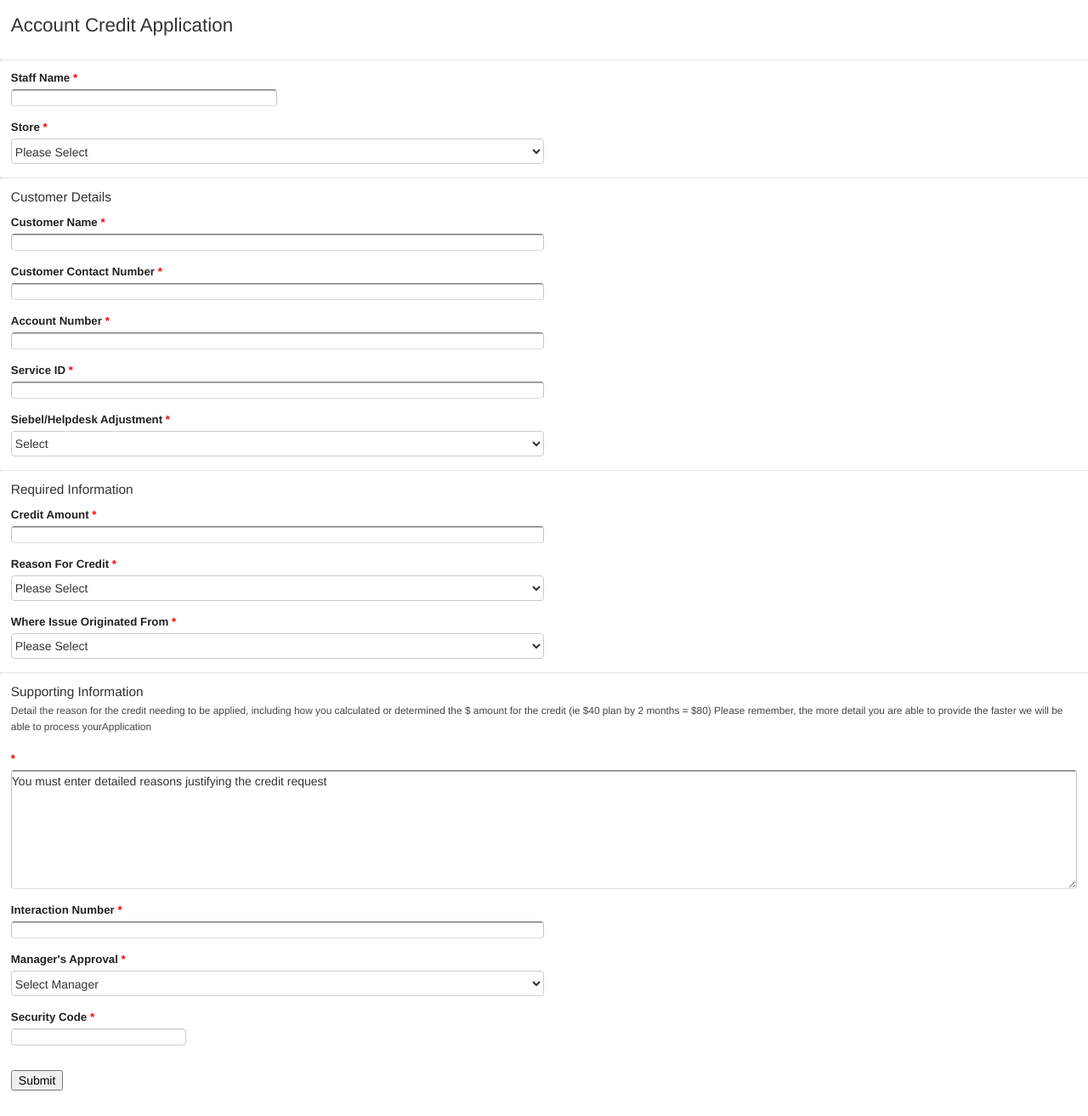
After one commit to revampitluke/artslet, a PHP site: page /forms/credit.html in a window 1280 px wide. The commit adds this page. Shown: the whole page at 85% size. Run offline with PHP 8.4, Linux system fonts and the light colour scheme.

Commit message:
credit form fixed

```diff
--- /dev/null
+++ b/forms/bigpond.html
@@ -0,0 +1 @@
+<iframe height="3108" allowTransparency="true" frameborder="0" scrolling="no" style="width:100%;border:none"  src="https://artslet.wufoo.com/embed/wdwv48n0zlzjno/"><a href="https://artslet.wufoo.com/forms/wdwv48n0zlzjno/">Fill out my Wufoo form!</a></iframe>
--- /dev/null
+++ b/forms/credit.html
@@ -0,0 +1,374 @@
+
+<!-- CSS -->
+ <link rel="stylesheet" href="../css/datepicker.css">
+        <link rel="stylesheet" href="../css/bootstrap.css">
+
+<link href="css/form.css" rel="stylesheet">
+
+<!-- JavaScript -->
+<script src="../js/wufoo.js"></script>
+<script src="../js/jquery-1.9.1.min.js"></script>
+<script src="../js/bootstrap-datepicker.js"></script>
+<script src="../scripts/date-en-AU.js"></script>
+<script src="../js/jquery.form.js"></script>
+<script type="text/javascript">
+$(document).ready(function() {
+    var options = {
+         // target element(s) to be updated with server response
+        beforeSubmit:  showRequest,
+
+		clearForm: true,        // clear all form fields after successful submit
+        resetForm: true,
+		type: 'post',
+
+        // other available options:
+        //url:       url         // override for form's 'action' attribute
+        //type:      type        // 'get' or 'post', override for form's 'method' attribute
+        //dataType:  null        // 'xml', 'script', or 'json' (expected server response type)
+        //clearForm: true        // clear all form fields after successful submit
+        //resetForm: true        // reset the form after successful submit
+
+        // $.ajax options can be used here too, for example:
+        //timeout:   3000
+    };
+
+    // bind form using 'ajaxForm'
+    $('#form18').ajaxForm(options);
+	   $("#warningError").hide();
+	   $("#successMsg").hide();
+});
+
+// pre-submit callback
+function showRequest() {
+    // formData is an array; here we use $.param to convert it to a string to display it
+    // but the form plugin does this for you automatically when it submits the data
+    //var queryString = $.param(formData);
+	var queryString = $('#Field442').val();
+	var queryString2 = $('#Field444').val();
+
+    // jqForm is a jQuery object encapsulating the form element.  To access the
+    // DOM element for the form do this:
+    // var formElement = jqForm[0];
+
+
+	if (queryString == 'Luke Dunbar'  && queryString2 == '1111') {
+
+	$("#successMsg").show();
+	$("#saveForm").hide();
+	return true;
+	}
+	if (queryString == 'Caitlin Burrill'  && queryString2 == '2222') {
+
+	$("#successMsg").show();
+	$("#saveForm").hide();
+	return true;
+	}
+	if (queryString == 'Ingres Yap'  && queryString2 == '3333') {
+
+	$("#successMsg").show();
+	$("#saveForm").hide();
+	return true;
+	}
+	if (queryString == 'Emad Wahdan'  && queryString2 == '0741') {
+
+	$("#successMsg").show();
+	$("#saveForm").hide();
+	return true;
+	}
+	if (queryString == 'Rachel Newman'  && queryString2 == '3333') {
+
+	$("#successMsg").show();
+	$("#saveForm").hide();
+	return true;
+	}
+	if (queryString == 'Chris Perkins'  && queryString2 == '4444') {
+
+	$("#successMsg").show();
+	$("#saveForm").hide();
+	return true;
+	}
+	if (queryString == 'Arash Ketabchi'  && queryString2 == '8185') {
+
+	$("#successMsg").show();
+	$("#saveForm").hide();
+	return true;
+	}
+	else {    // here we could return false to prevent the form from being submitted;
+
+	$("#warningError").show();
+
+    return false;
+	}
+}
+
+
+</script>
+<body id="public">
+
+<div id="container" class="ltr">
+
+
+<form id="form18" name="form18" class="wufoo topLabel page" accept-charset="UTF-8" autocomplete="off" enctype="multipart/form-data" method="post"
+      action="https://artslet.wufoo.eu/forms/zirtmm60gl51xz/#public">
+
+<header id="header" class="info">
+<h2>Account Credit Application</h2>
+<div></div>
+</header>
+
+<ul>
+
+<li id="foli1" class="notranslate      ">
+<label class="desc" id="title1" for="Field1">
+Staff Name
+<span id="req_1" class="req">*</span>
+</label>
+<div>
+<input id="Field1" name="Field1" type="text" class="field text small" value="" maxlength="255" tabindex="1" onkeyup=""       required />
+</div>
+</li>
+<li id="foli438" class="notranslate       ">
+<label class="desc" id="title438" for="Field438">
+Store
+<span id="req_438" class="req">*</span>
+</label>
+<div>
+<select id="Field438" name="Field438" class="field select medium"       tabindex="2" >
+<option value="Please Select" selected="selected">
+Please Select
+</option>
+<option value="Ground Floor" >
+Ground Floor
+</option>
+<option value="Level 1" >
+Level 1
+</option>
+</select>
+</div>
+</li><li id="foli111" class="notranslate section      ">
+<section>
+<h3 id="title111">
+Customer Details
+</h3>
+</section>
+</li>
+<li id="foli112" class="notranslate      ">
+<label class="desc" id="title112" for="Field112">
+Customer Name
+<span id="req_112" class="req">*</span>
+</label>
+<div>
+<input id="Field112" name="Field112" type="text" class="field text medium" value="" maxlength="255" tabindex="3" onkeyup=""       required />
+</div>
+</li>
+<li id="foli440" class="notranslate      ">
+<label class="desc" id="title440" for="Field440">
+Customer Contact Number
+<span id="req_440" class="req">*</span>
+</label>
+<div>
+<input id="Field440" name="Field440" type="text" class="field text medium" value="" maxlength="255" tabindex="4" onkeyup=""       required />
+</div>
+</li>
+<li id="foli114" class="notranslate      ">
+<label class="desc " id="title114" for="Field114">
+Account Number
+<span id="req_114" class="req">*</span>
+</label>
+<div>
+<input id="Field114" name="Field114" type="text" class="field text nospin medium"  value="" tabindex="5" onkeyup="" required       />
+</div>
+</li>
+<li id="foli115" class="notranslate      ">
+<label class="desc " id="title115" for="Field115">
+Service ID
+<span id="req_115" class="req">*</span>
+</label>
+<div>
+<input id="Field115" name="Field115" type="text" class="field text nospin medium"  value="" tabindex="6" onkeyup="" required       />
+</div>
+</li>
+<li id="foli117" class="notranslate       ">
+<label class="desc" id="title117" for="Field117">
+Siebel/Helpdesk Adjustment
+<span id="req_117" class="req">*</span>
+</label>
+<div>
+<select id="Field117" name="Field117" class="field select medium"       tabindex="7" >
+<option value="Select" selected="selected">
+Select
+</option>
+<option value="Siebel" >
+Siebel
+</option>
+<option value="Helpdesk" >
+Helpdesk
+</option>
+</select>
+</div>
+</li><li id="foli118" class="notranslate section      ">
+<section>
+<h3 id="title118">
+Required Information
+</h3>
+</section>
+</li>
+<li id="foli120" class="notranslate      ">
+<label class="desc" id="title120" for="Field120">
+Credit Amount
+<span id="req_120" class="req">*</span>
+</label>
+<div>
+<input id="Field120" name="Field120" type="text" class="field text medium" value="" maxlength="255" tabindex="8" onkeyup=""       required />
+</div>
+</li>
+<li id="foli123" class="notranslate       ">
+<label class="desc" id="title123" for="Field123">
+Reason For Credit
+<span id="req_123" class="req">*</span>
+</label>
+<div>
+<select id="Field123" name="Field123" class="field select medium"       tabindex="9" >
+<option value="Please Select" selected="selected">
+Please Select
+</option>
+<option value="Incorrect Process" >
+Incorrect Process
+</option>
+<option value="Telstra Systems" >
+Telstra Systems
+</option>
+<option value="Customer Misinformed" >
+Customer Misinformed
+</option>
+<option value="Other" >
+Other
+</option>
+</select>
+</div>
+</li>
+<li id="foli124" class="notranslate       ">
+<label class="desc" id="title124" for="Field124">
+Where Issue Originated From
+<span id="req_124" class="req">*</span>
+</label>
+<div>
+<select id="Field124" name="Field124" class="field select medium"       tabindex="10" >
+<option value="Please Select" selected="selected">
+Please Select
+</option>
+<option value="Our Store" >
+Our Store
+</option>
+<option value="Other Retail" >
+Other Retail
+</option>
+<option value="Other Telstra" >
+Other Telstra
+</option>
+<option value="Unknown" >
+Unknown
+</option>
+</select>
+</div>
+</li><li id="foli129" class="notranslate section      ">
+<section>
+<h3 id="title129">
+Supporting Information
+</h3>
+<div id="instruct129">Detail the reason for the credit needing to be applied, including how you calculated or determined the $ amount for the credit (ie $40 plan by 2 months = $80) Please remember, the more detail you are able to provide the faster we will be able to process yourApplication</div>
+</section>
+</li>
+<li id="foli433"
+class="notranslate      "><label class="desc" id="title433" for="Field433">
+
+<span id="req_433" class="req">*</span>
+</label>
+
+<div>
+<textarea id="Field433"
+name="Field433"
+class="field textarea medium"
+spellcheck="true"
+rows="10" cols="50"
+
+tabindex="11"
+onkeyup=""
+      required  >You must enter detailed reasons justifying the credit request</textarea>
+
+</div>
+</li>
+<li id="foli130" class="notranslate      ">
+<label class="desc" id="title130" for="Field130">
+Interaction Number
+<span id="req_130" class="req">*</span>
+</label>
+<div>
+<input id="Field130" name="Field130" type="text" class="field text medium" value="" maxlength="255" tabindex="12" onkeyup=""       required />
+</div>
+</li>
+<li id="foli442" class="notranslate       ">
+<label class="desc" id="title442" for="Field442">
+Manager's Approval
+<span id="req_442" class="req">*</span>
+</label>
+<div>
+<select id="Field442" name="Field442" class="field select medium"       tabindex="13" >
+<option value="Select Manager" selected="selected">
+Select Manager
+</option>
+<option value="Luke Dunbar" >
+Luke Dunbar
+</option>
+<option value="Caitlin Burrill" >
+Caitlin Burrill
+</option>
+<option value="Ingres Yap" >
+Ingres Yap
+</option>
+<option value="Emad Wahdan" >
+Emad Wahdan
+</option>
+<option value="Rachel Newman" >
+Rachel Newman
+</option>
+<option value="Chris Perkins" >
+Chris Perkins
+</option>
+<option value="Arash Ketabchi" >
+Arash Ketabchi
+</option>
+</select>
+</div>
+</li>
+<li id="foli444" class="notranslate       ">
+<label class="desc" id="title444" for="Field444">
+Security Code
+<span id="req_444" class="req">*</span>
+</label>
+<div>
+ <input type= "password" name="Field444" id="Field444" ></div></li>
+<li class="buttons ">
+<div>
+<div id="warningError" class="info"><h2>Your security code is invalid. Please check with your manager.</h>
+ </div>
+ <div id="successMsg" class="info"><h2>Your credit application has successfully been submitted</h>
+ </div>
+
+                    <input id="saveForm" name="saveForm" class="btTxt submit"
+    type="submit" value="Submit"
+ /></div>
+</li>
+
+<li class="hide">
+<label for="comment">Do Not Fill This Out</label>
+<textarea name="comment" id="comment" rows="1" cols="1"></textarea>
+<input type="hidden" id="idstamp" name="idstamp" value="BpdsiKV5UGFkXwAwy2xB/1YXP/DDrXiu/LIfe+FwZAQ=" />
+</li>
+</ul>
+</form>
+
+
+</div><!--container-->
+
+</body>
--- /dev/null
+++ b/forms/fixed.html
@@ -0,0 +1 @@
+<iframe height="2777" allowTransparency="true" frameborder="0" scrolling="no" style="width:100%;border:none"  src="https://artslet.wufoo.com/embed/sy9442q0encojz/"><a href="https://artslet.wufoo.com/forms/sy9442q0encojz/">Fill out my Wufoo form!</a></iframe>
--- /dev/null
+++ b/forms/foxtel.html
@@ -0,0 +1 @@
+<iframe height="2905" allowTransparency="true" frameborder="0" scrolling="no" style="width:100%;border:none"  src="https://artslet.wufoo.com/embed/p11x67a71mwzui1/"><a href="https://artslet.wufoo.com/forms/p11x67a71mwzui1/">Fill out my Wufoo form!</a></iframe>
--- /dev/null
+++ b/forms/messages.html
@@ -0,0 +1 @@
+<iframe height="621" allowTransparency="true" frameborder="0" scrolling="no" style="width:100%;border:none"  src="https://artslet.wufoo.com/embed/q1la4z0d1jec2xa/"><a href="https://artslet.wufoo.com/forms/q1la4z0d1jec2xa/">Fill out my Wufoo form!</a></iframe>
--- /dev/null
+++ b/forms/move.html
@@ -0,0 +1 @@
+<iframe height="1818" allowTransparency="true" frameborder="0" scrolling="no" style="width:100%;border:none"  src="https://artslet.wufoo.com/embed/meiq7qa1v6sdcd/"><a href="https://artslet.wufoo.com/forms/meiq7qa1v6sdcd/">Fill out my Wufoo form!</a></iframe>
--- /dev/null
+++ b/forms/orders.html
@@ -0,0 +1 @@
+<iframe height="1161" allowTransparency="true" frameborder="0" scrolling="no" style="width:100%;border:none"  src="https://artslet.wufoo.com/embed/x1irmgt30ogn0wj/"><a href="https://artslet.wufoo.com/forms/x1irmgt30ogn0wj/">Fill out my Wufoo form!</a></iframe>
```
Also changed, not shown: ajax/dashboard.html (+0 -32 lines), ajax/telstra.html (added, +59 -0 lines), ajax/telstra.php (added, +54 -0 lines), forms/review.html (+10 -42 lines), profile.php (+21 -11 lines), forms/repair.html (line endings or trailing spaces).
